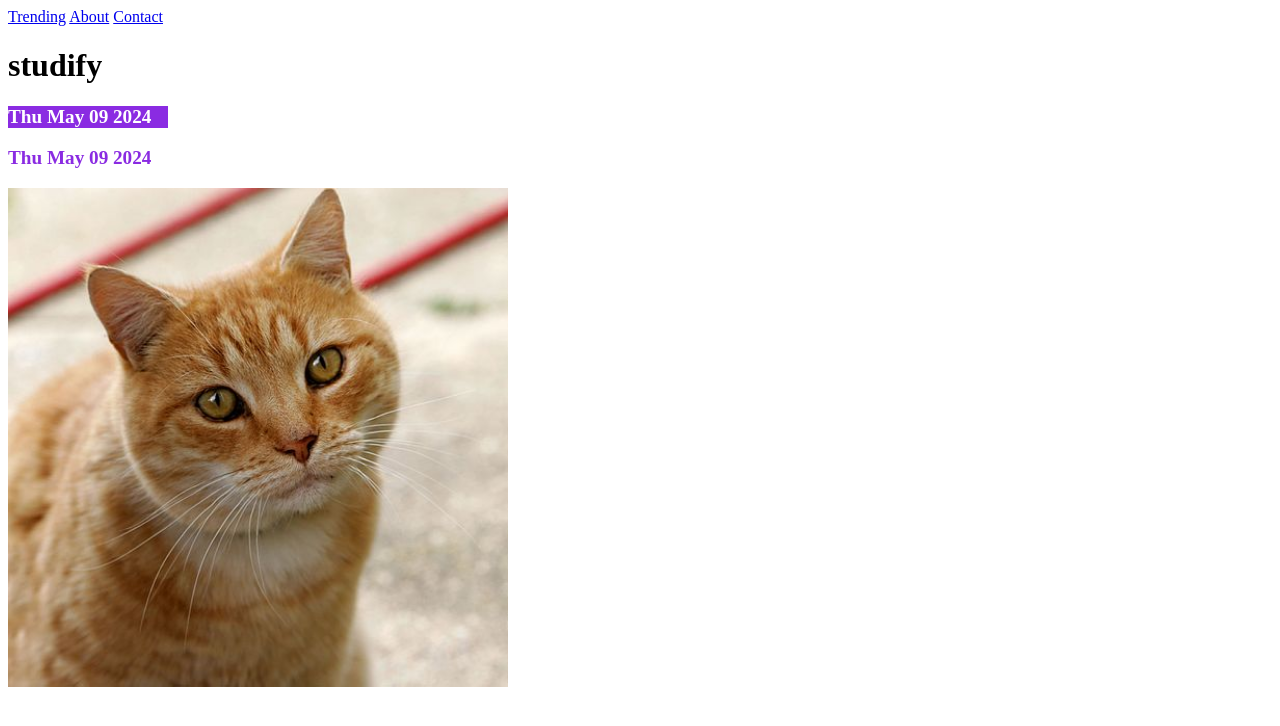
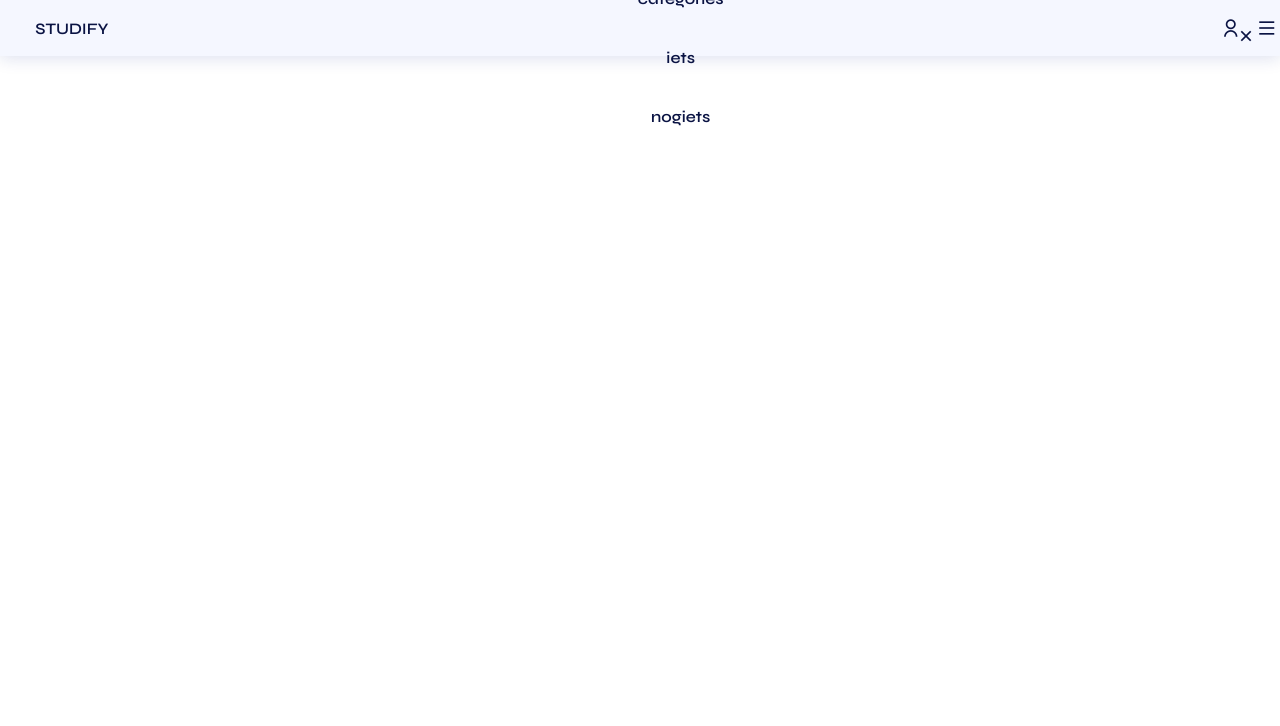
Before and after one commit to DaanHessen/studify, a website built with Vite: page index.html in a window 1280 px wide. Built offline with nearby package versions, Linux system fonts and the light colour scheme.

Commit message:
started working on navigation menu

```diff
--- a/index.html
+++ b/index.html
@@ -5,23 +5,51 @@
     <base href="%BASE_URL%" />
     <link rel="icon" type="image/svg+xml" href="./vite.svg" />
     <link rel="stylesheet" href="./style.css" />
+    <link href="https://cdn.jsdelivr.net/npm/remixicon/fonts/remixicon.css" rel="stylesheet">
     <meta name="viewport" content="width=device-width, initial-scale=1.0" />
     <title>Studify v1.0</title>
     <script type="module" src="./src/main.js"></script>
   </head>
   <body>
-    <header>
-      <nav>
-        <a href="./">Trending</a>
-        <a href="./nested/about.html">About</a>
-        <a href="./nested/contact.html">Contact</a>
+    <!-- navigation -->
+    <header class="header" id="header">
+      <nav class="nav container">
+        <a href="#" class="nav__logo">STUDIFY</a>
+
+        <div class="nav__menu" id="nav-menu">
+          <ul class="nav__list">
+            <li class="nav__item">
+              <a href="#" class="nav__link">trending</a>
+            </li>
+
+            <li class="nav__item">
+              <a href="#" class="nav__link">categories</a>
+            </li>
+
+            <li class="nav__item">
+              <a href="#" class="nav__link">iets</a>
+            </li>
+
+            <li class="nav__item">
+              <a href="#" class="nav__link">nogiets</a>
+            </li>
+          </ul>
+
+          <!--- close button -->
+          <div class="nav__close" id="nav-close">
+            <i class="ri-close-line"></i>
+          </div>
+        </div>
+
+          <!--- login button -->
+          <div class="nav__actions">
+            <i class="ri-user-line nav__login" id="login-btn"></i>
+
+          <!-- toggle button-->
+          <div class="nav__toggle" id="nav-toggle">
+            <i class="ri-menu-line"></i>
+          </div>
       </nav>
     </header>
-    <main>
-      <h1>studify</h1>
-      <p class="current-date inverse"></p>
-      <p class="current-date normal"></p>
-      <img src=".\images\Cat03.jpg" alt="a random cat"/>
-    </main>
   </body>
 </html>
--- a/src/main.js
+++ b/src/main.js
@@ -1 +1,14 @@
 import './view/pages/home-page';
+
+// menu for smaller devices
+const navMenu = document.getElementById('nav-menu'),
+      navToggle = document.getElementById('nav-toggle'),
+      navClose = document.getElementById('nav-close');
+
+navToggle.addEventListener('click', () => {
+    navMenu.classList.add('show-menu')
+})
+
+navClose.addEventListener('click', () => {
+    navMenu.classList.remove('show-menu')
+})
--- a/style.css
+++ b/style.css
@@ -1,20 +1,128 @@
-.current-date {
-    font-size: 1.2rem;
-    font-weight: bold;
-    width: 10rem;
+/* imports */
+@import url("https://fonts.googleapis.com/css2?family=Syne:wght@400;500;600&display=swap");
+
+/* base */
+:root {
+    --header-height: 3.5rem;
+
+    /* color palette (for now) */
+--first-color: hsl(230, 75%, 56%);
+--title-color: hsl(230, 75%, 15%);
+--text-color: hsl(230, 12%, 40%);
+--body-color: hsl(230, 100%, 98%);
+--container-color: hsl(230, 100%, 97%);
+--border-color: hsl(230, 25%, 80%);
+
+/* font */
+--body-font: "Syne", sans-serif;
+--h2-font-size: 1.25rem;
+--normal-font-size: .938rem;
+
+--font-regular: 400;
+--font-medium: 500;
+--font-semi-bold: 600;
+
+/* z-index */
+--z-fixed: 100;
+--z-modal: 1000;
 }
 
-.normal {
-    color: blueviolet;
-    background-color: white;
+* {
+    box-sizing: border-box;
+    padding: 0;
+    margin: 0;
 }
 
-.inverse {
-    color: white;
-    background-color: blueviolet;
+body {
+    font-family: var(--body-font);
 }
 
-img {
-    width: 500px;
-    height: auto;
+/* header, nav */
+.header {
+    position: fixed;
+    top: 0;
+    left: 0;
+    width: 100%;
+    background-color: var(--body-color);
+    box-shadow: 0 2px 16px hsla(230, 75%, 32%, .15);
+    z-index: var(--z-fixed);
 }
+
+.nav ul {
+    list-style: none;
+}
+
+a {
+    text-decoration: none;
+}
+
+.nav {
+    height: var(--header-height);
+    display: flex;
+    justify-content: space-between;
+    align-items: center;
+    padding: 0.2rem;
+}
+
+.nav__logo {
+    color: var(--title-color);
+    font-weight: var(--font-semi-bold);
+    transition: color .4s;
+    padding: 2rem;
+}
+
+.nav__actions {
+    display: flex;
+    align-items: center;
+    column-gap: 1rem;
+}
+
+.nav__login,
+.nav__toggle,
+.nav__close {
+    font-size: 1.25rem;
+    color: var(--title-color);
+    cursor: pointer;
+    transition: color .4s;
+}
+
+:is(.nav__logo, .nav__login, .nav__toggle, .nav__link):hover {
+    color: var(--first-color);
+}
+
+/* mobile */
+@media screen and (max-width: 1023px) {
+    .nav__menu {
+        position: fixed;
+        top: -100%;
+        left: 0;
+        background-color: var(--body-color);
+        box-shadow: 0 8px 16px hsla(230, 75%, 32%, .15);
+        width: 100%;
+        padding-block: 4.5rem 4rem;
+        transition: top .4s;
+    }
+}
+
+.nav__list {
+    display: flex;
+    flex-direction: column;
+    row-gap: 2.5rem;
+    text-align: center;
+}
+
+.nav__link {
+    color: var(--title-color);
+    font-weight: var(--font-semi-bold);
+    transition: color .4s;
+}
+
+.nav__close {
+    position: absolute;
+    top: 1.5rem;
+    right: 1.5rem;
+}
+
+.show-menu {
+  top: 0;
+}
```
